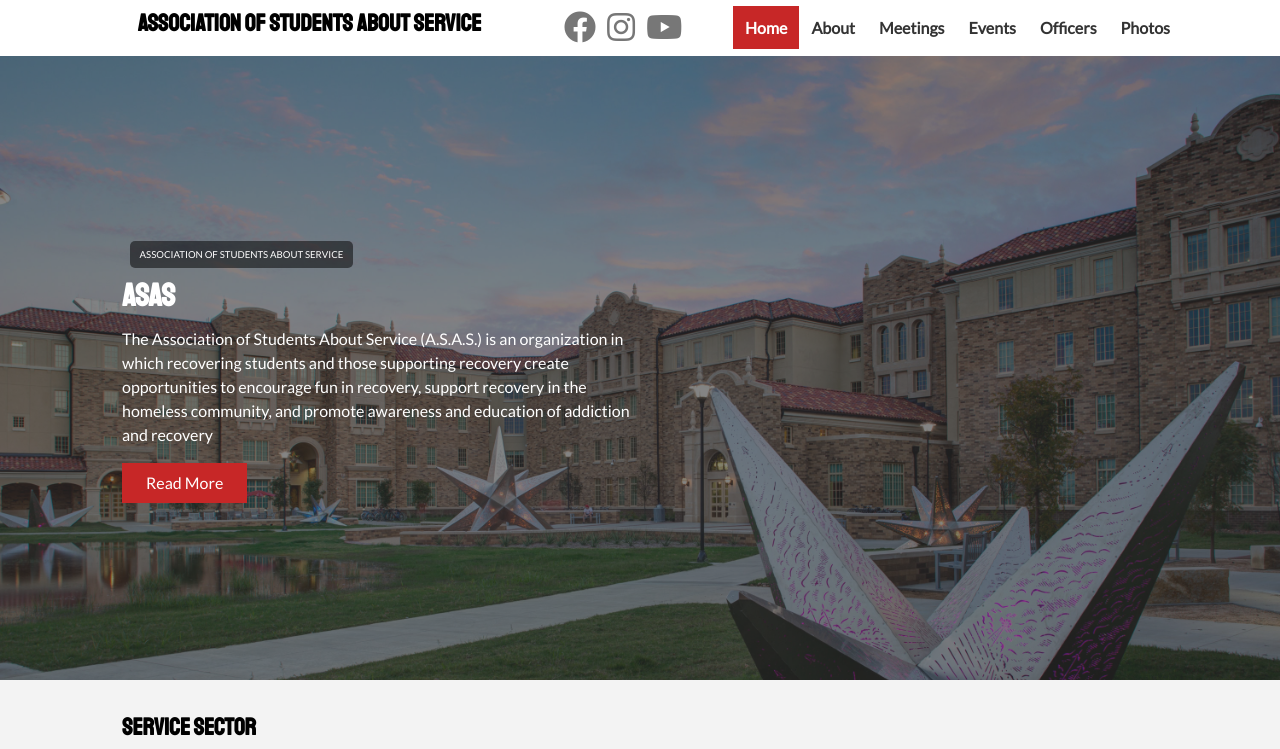
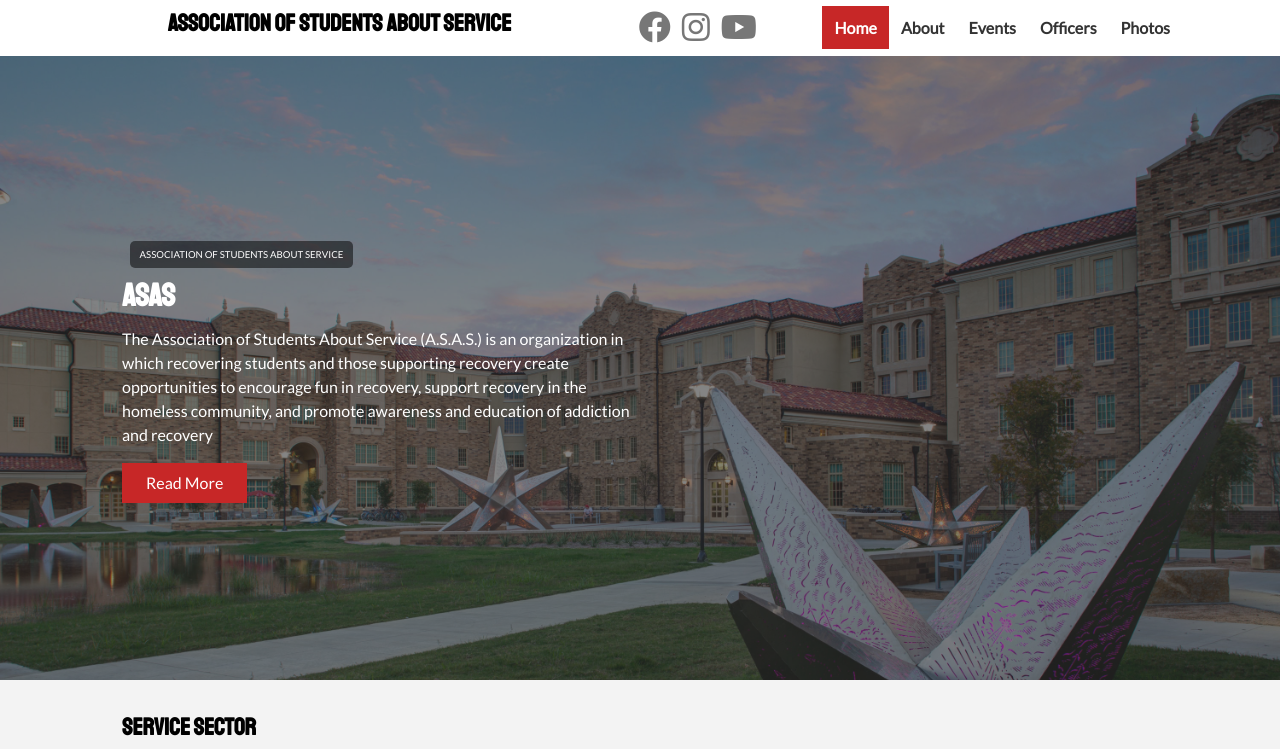
Before and after one commit to johnbroaddusivccv/association-of-students-about-service, a plain HTML site: page index.html in a window 1280 px wide. Shown: the top 749 px of the page. Drawn offline with Linux system fonts and the light colour scheme.

Commit message:
broke the nav meetings will need to go somewhere else

```diff
--- a/index.html
+++ b/index.html
@@ -38,7 +38,6 @@
         <ul>
           <li><a class="current" href="index.html">Home</a></li>
           <li><a class="" href="about.html">About</a></li>
-          <li><a class="" href="">Meetings</a></li>
           <li><a class="" href="article.html">Events</a></li>
           <li><a class="" href="officers.html">Officers</a></li>
           <li><a class="" href="gallery.html">Photos</a></li>
```
